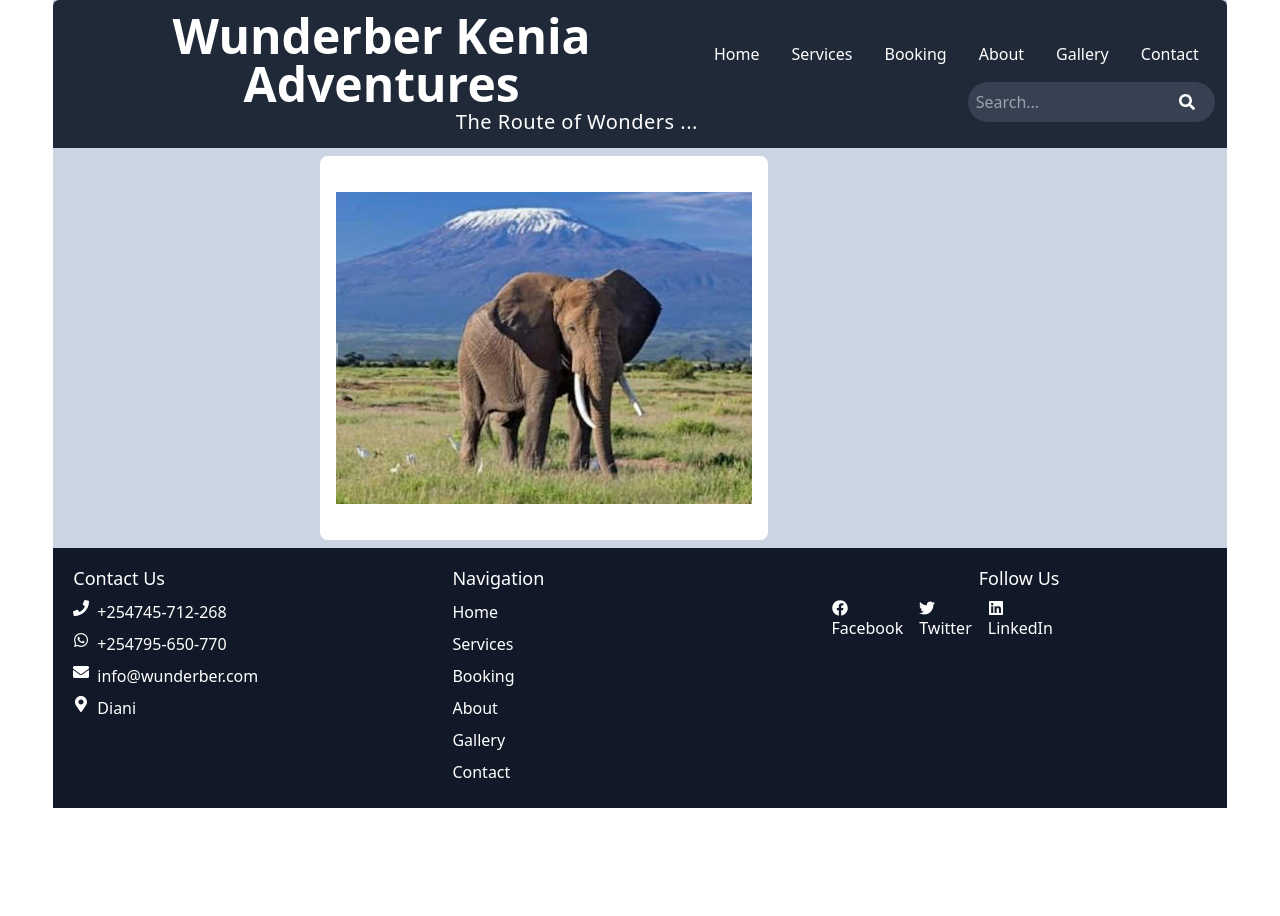
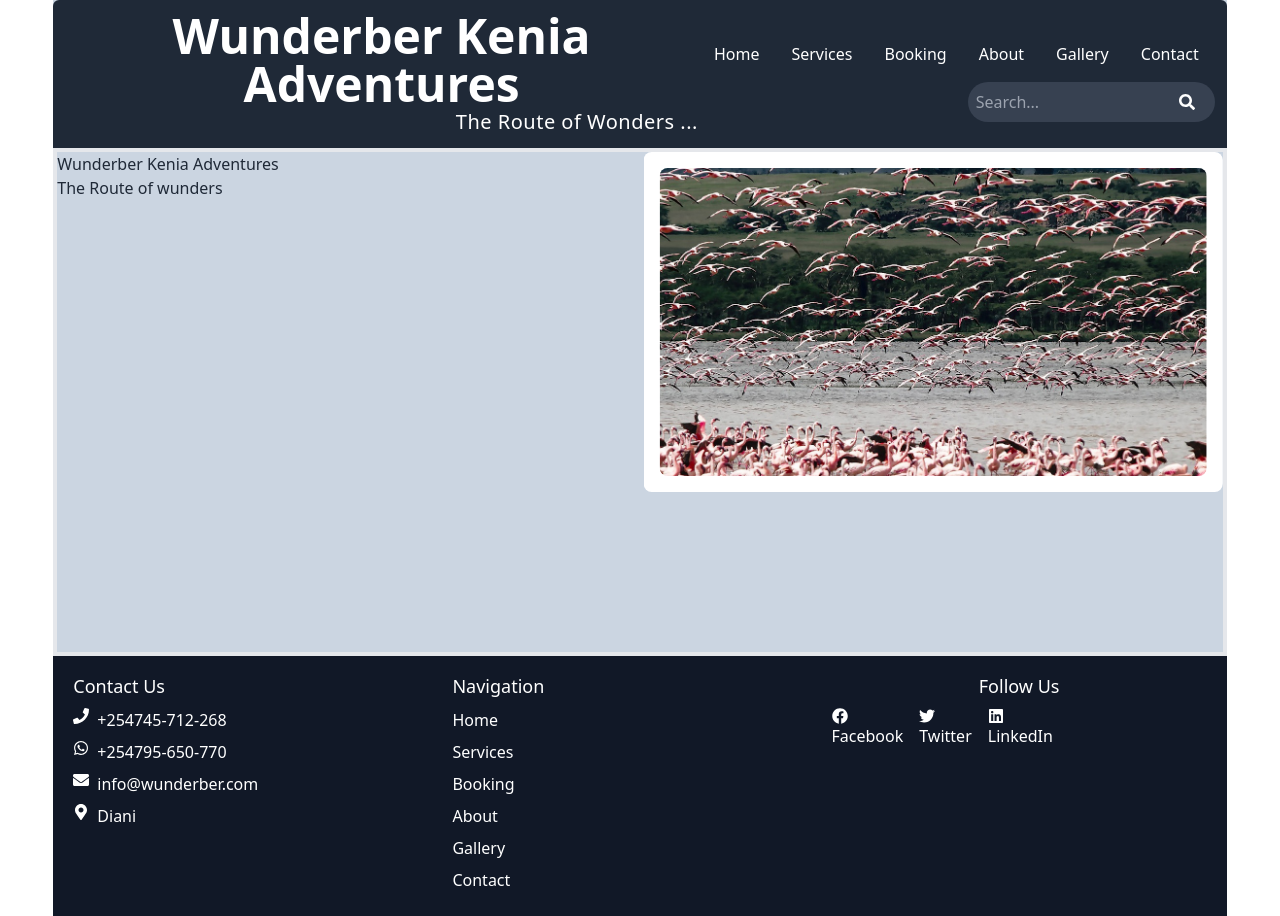
Before and after one commit to mwenaro/nxt-wunderber-website, a Next.js app: page / in a window 1280 px wide. Before the commit the page ends 808 px from the top, so only its background shows below. Built offline with nearby package versions, Linux system fonts and the light colour scheme; no server answers.

Commit message:
task : updated the home page/gallery images to 16x9

```diff
--- a/src/app/gallery/page.tsx
+++ b/src/app/gallery/page.tsx
@@ -3,9 +3,23 @@ import React from 'react';
 import { motion } from 'framer-motion';
 import { images } from '../../assets/images';
 import { PageWrapper } from '@/components/modules';
+import { IImage } from '@/types';
 
 
 const Gallery: React.FC = () => {
+  const imgPath = '/assets/images/16x9/';
+
+ let _images: IImage[] = [];
+ for (let i = 1; i <= 12; i++) {
+ _images.push(
+  {
+    src:`${imgPath}${i}.jpg`,
+    des:`Image ${i}`
+}
+ );
+
+ }
+
   return (
     <PageWrapper>
     <div className="bg-gray-200 p-6">
@@ -16,7 +30,7 @@ const Gallery: React.FC = () => {
 
 
           {
-            images.sort(()=>Math.random()*0.5).map((pic: { src: string, des: string }) =>
+            _images.sort(()=>Math.random()*0.5).map((pic: { src: string, des: string }) =>
               <motion.img
               key={pic.src}
                 src={pic.src}
--- a/src/app/page.tsx
+++ b/src/app/page.tsx
@@ -1,15 +1,31 @@
 "use client"
+import { IImage } from '@/types';
 import { images } from '../assets/images'
 import { Carousel, PageWrapper } from '../components/modules'
 
 export default function Home() {
+  const imgPath = '/assets/images/16x9/';
 
+  let _images: IImage[] = [];
+  for (let i = 1; i <= 12; i++) {
+    _images.push(
+      {
+        src: `${imgPath}${i}.jpg`,
+        des: `Image ${i}`
+      }
+    );
+
+  }
   return (
     <PageWrapper>
-      <div className='mx-auto p-2 ' >
-        <div className='w-5/6'>
-          <Carousel images={images.sort(() => Math.random() - 0.5).slice(0, 9)} />
-          </div>
+      <div className='w-full border-red-5 border-4 flex flex-col sm:flex-row gap-2' >
+        <div className='w-full sm:w-1/2 flex flex-col'>
+          <h1>Wunderber Kenia Adventures</h1>
+          <h3>The Route of wunders</h3>
+        </div>
+        <div className='w-full sm:w-1/2'>
+          <Carousel images={_images.sort(() => Math.random() - 0.5).slice(0, 9)} />
+        </div>
 
       </div>
     </PageWrapper>
--- a/src/components/modules/Carousel.tsx
+++ b/src/components/modules/Carousel.tsx
@@ -13,7 +13,7 @@ interface Props {
 
 const MyCarousel: React.FC<Props> = ({ images }) => {
   return (
-    <div className='mx-auto max-w-md'>
+    <div className='w-full relative overflow-hidden object-contain h-[500px]'>
     <Carousel
       showArrows={true}
       showThumbs={false}
@@ -22,18 +22,19 @@ const MyCarousel: React.FC<Props> = ({ images }) => {
       showStatus={false}
       infiniteLoop={true}
       autoPlay={true}
-      interval={1000}
-      className="relative object-contain mx-auto"
+      interval={3000}
+
+      // className="relative object-contain mx-auto"
     >
       {images.map(({src,des}:{src:string,des:string})=> (
-        <div key={src} className=" mx-auto h-96 overflow-hidden p-4 bg-white w-fit rounded-lg flex justify-center items-center">
+        <div key={src} className=" mx-auto w-full overflow-hidden p-1 sm:p-4 bg-white rounded-lg relative">
           <Image
           src={src}
           alt={des}
          loading ={'eager'}
           width={400}
           height ={300}
-          className="h-full aspect-auto object-contain  rounded-lg"/>
+          className="w-full aspect-auto object-contain  rounded-lg"/>
         </div>
       ))}
     </Carousel>
```
